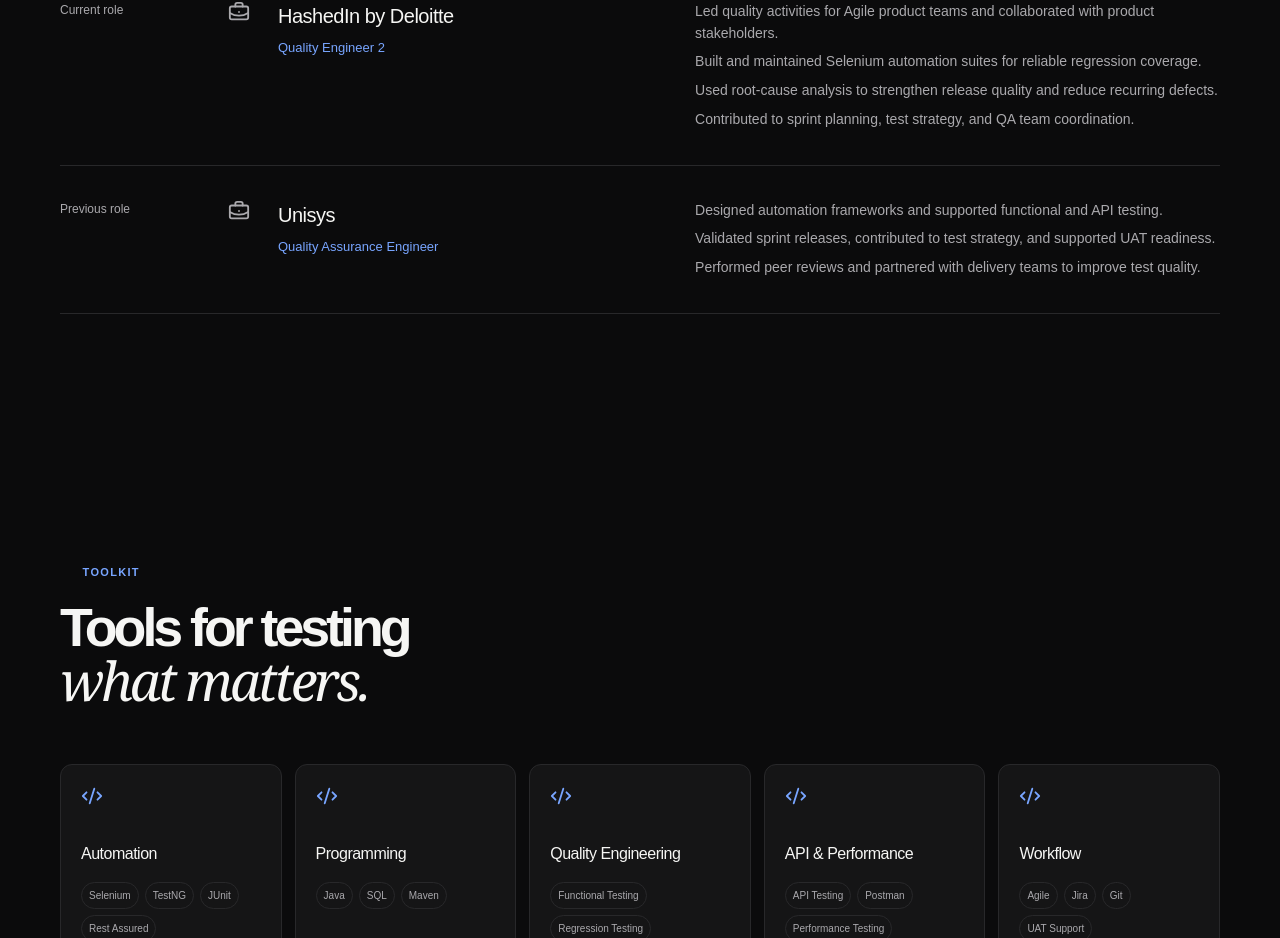
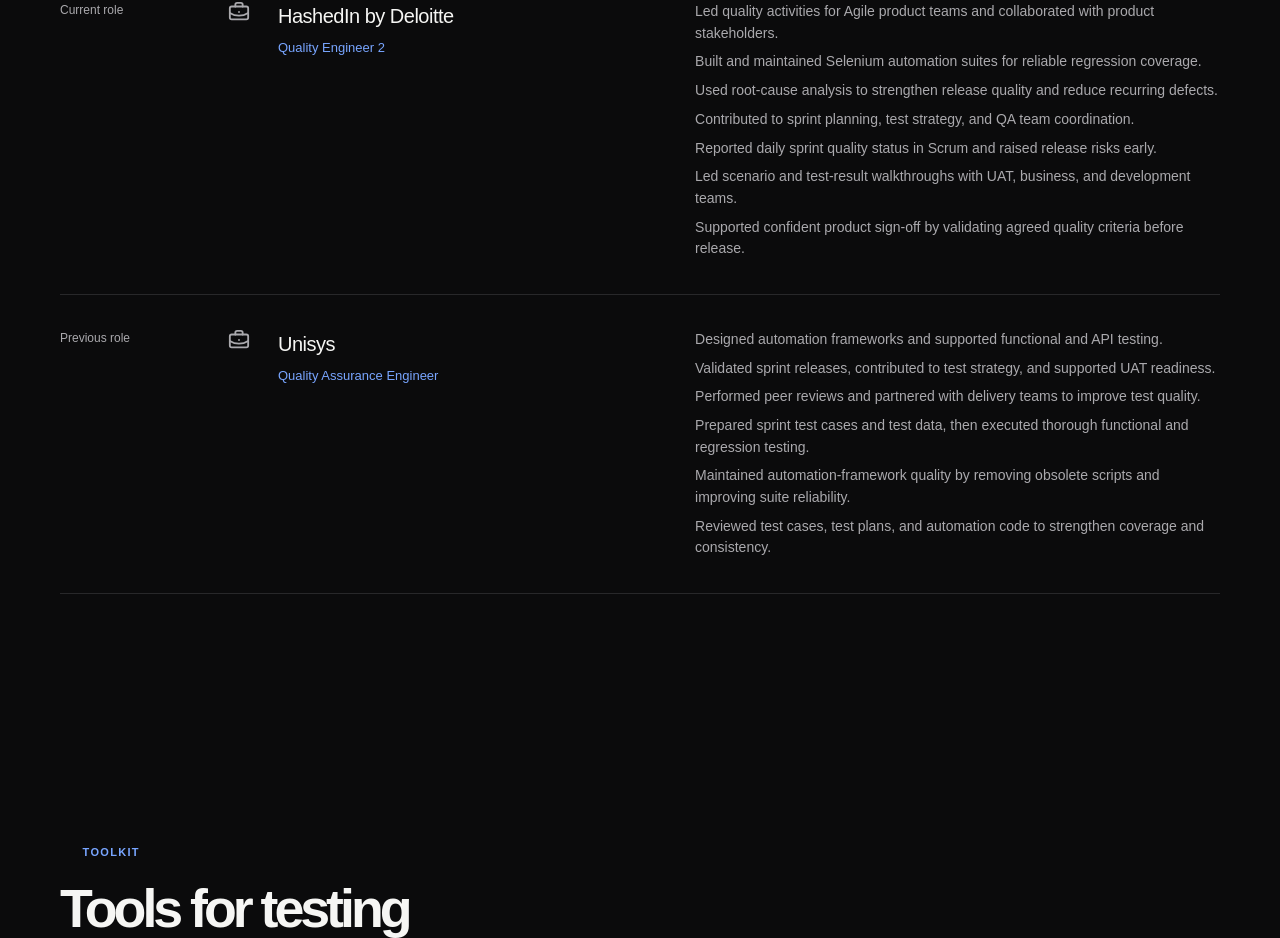
Before and after one commit to ankith-rgb/ankith-portfolio, a Next.js app: page / in a window 1280 px wide. Shown: the part 1579-2517 px from the top of the page. Built offline with nearby package versions, Linux system fonts and the light colour scheme.

Commit message:
Add files via upload

```diff
--- /dev/null
+++ b/app/experience-enhancements.tsx
@@ -0,0 +1,32 @@
+"use client";
+
+import { useEffect } from "react";
+
+const additions = [
+  [
+    "Reported daily sprint quality status in Scrum and raised release risks early.",
+    "Led scenario and test-result walkthroughs with UAT, business, and development teams.",
+    "Supported confident product sign-off by validating agreed quality criteria before release.",
+  ],
+  [
+    "Prepared sprint test cases and test data, then executed thorough functional and regression testing.",
+    "Maintained automation-framework quality by removing obsolete scripts and improving suite reliability.",
+    "Reviewed test cases, test plans, and automation code to strengthen coverage and consistency.",
+  ],
+];
+
+export default function ExperienceEnhancements() {
+  useEffect(() => {
+    document.querySelectorAll<HTMLElement>("article.experience ul").forEach((list, index) => {
+      if (list.dataset.enhanced || !additions[index]) return;
+      additions[index].forEach((text) => {
+        const item = document.createElement("li");
+        item.textContent = text;
+        list.appendChild(item);
+      });
+      list.dataset.enhanced = "true";
+    });
+  }, []);
+
+  return null;
+}
--- a/app/layout.tsx
+++ b/app/layout.tsx
@@ -3,6 +3,7 @@
 import "./overrides.css";
 import LinkFix from "./link-fix";
 import ProjectCardSizer from "./project-card-sizer";
+import ExperienceEnhancements from "./experience-enhancements";
 
 export const metadata: Metadata = {
   title: "Ankith S | Quality Engineer",
@@ -12,5 +13,5 @@
 };
 
 export default function RootLayout({ children }: Readonly<{ children: React.ReactNode }>) {
-  return <html lang="en" suppressHydrationWarning><body><LinkFix /><ProjectCardSizer />{children}</body></html>;
+  return <html lang="en" suppressHydrationWarning><body><LinkFix /><ProjectCardSizer /><ExperienceEnhancements />{children}</body></html>;
 }
```
